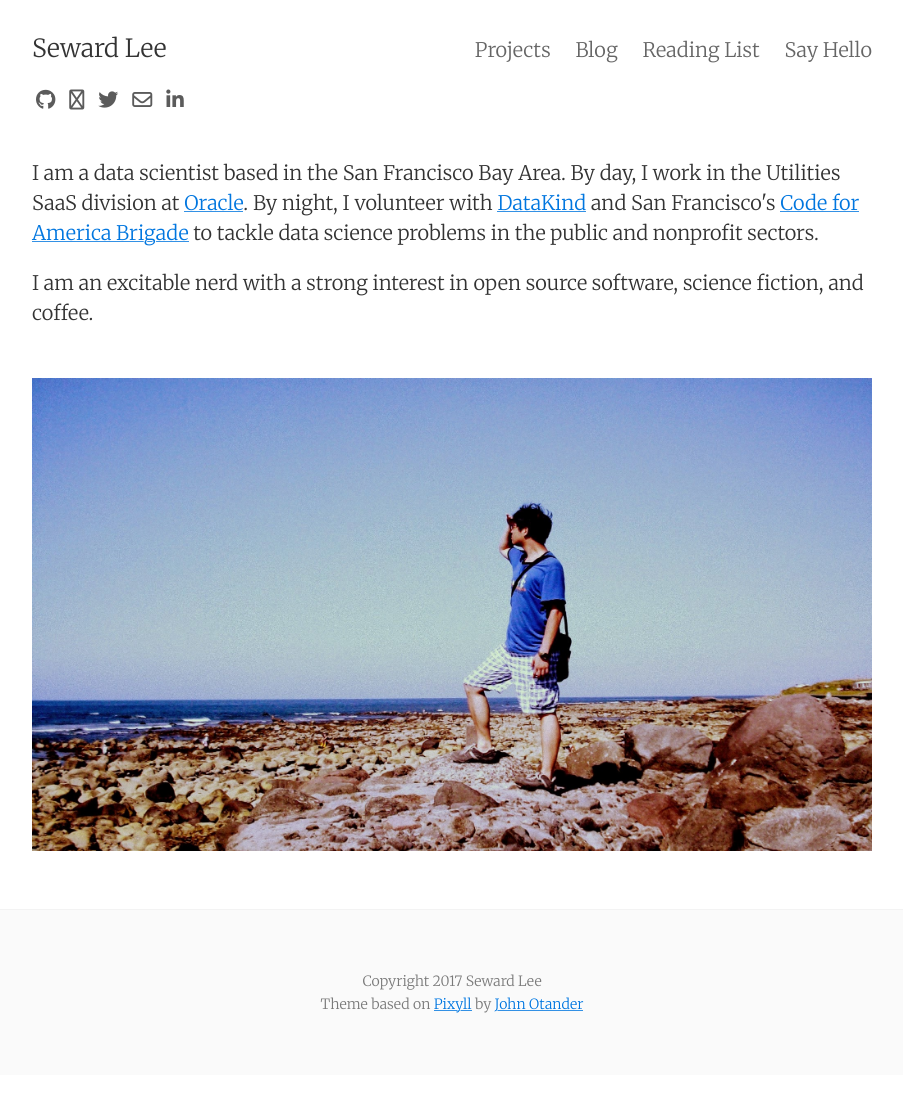
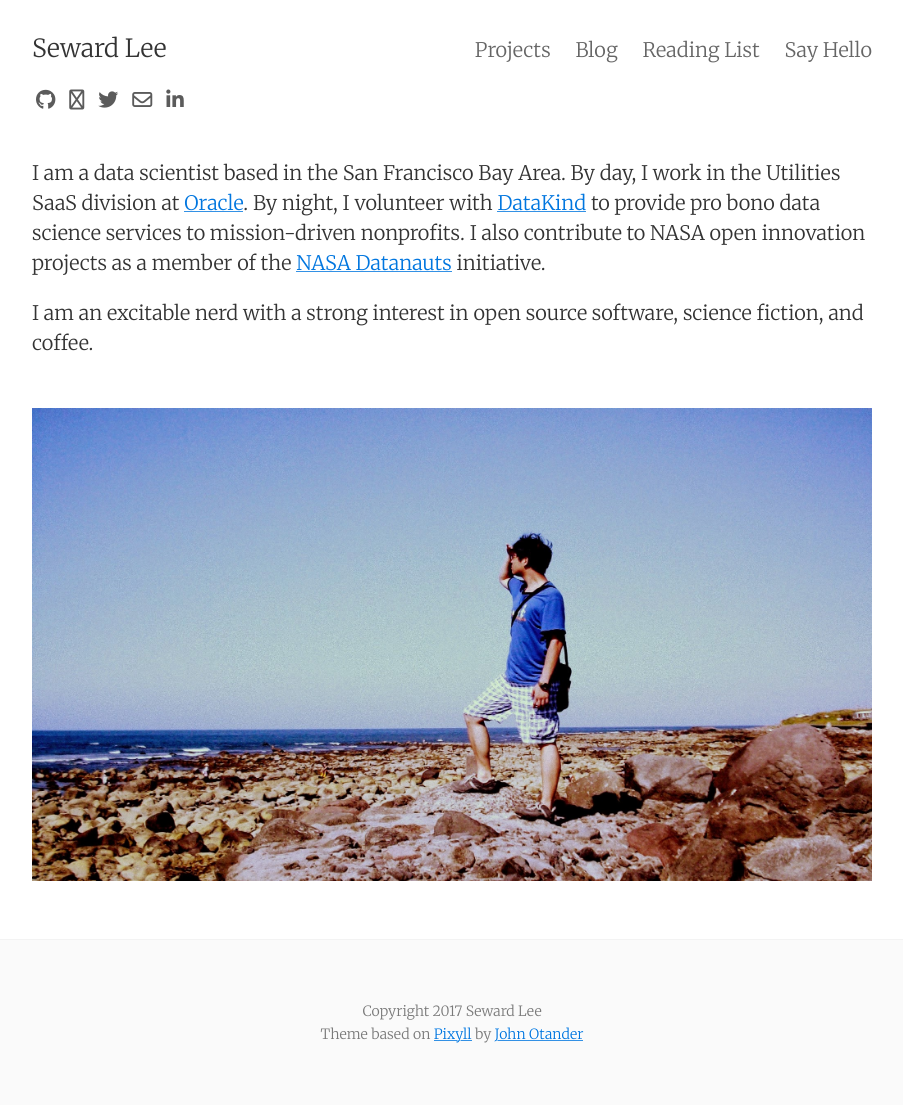
Before and after one commit to sewardlee337/sewardlee337.github.io, a Jekyll site: the page built from index.html, in a window 1280 px wide. Shown: the whole page, without its empty margins (188-1091 px from the left). Built offline with Jekyll 4.4.1, drawn with Linux system fonts in a browser that asks for light colours; nearby versions of some CDN libraries; the list of posts is cut into pages by our own code; before the commit the page ends 1075 px from its top, so only the background shows below that.

Commit message:
Update homepage

```diff
--- a/index.html
+++ b/index.html
@@ -6,11 +6,13 @@ layout: default
 <div class="home">
 
 <p>
-I am a data scientist based in the San Francisco Bay Area. By day, I work in
-the Utilities SaaS division at <a href="https://www.oracle.com/index.html">
-Oracle</a>. By night, I volunteer with <a href = "http://www.datakind.org/">
-DataKind</a> and San Francisco's <a href="http://codeforsanfrancisco.org/">Code for
-America Brigade</a> to tackle data science problems in the public and nonprofit sectors.
+  I am a data scientist based in the San Francisco Bay Area. By day, I work in
+  the Utilities SaaS division at <a href="https://www.oracle.com/index.html">
+  Oracle</a>. By night, I volunteer with <a href = "http://www.datakind.org/">
+  DataKind</a> to provide pro bono data science services to mission-driven
+  nonprofits. I also contribute to NASA open innovation projects as a member
+  of the <a href = "https://open.nasa.gov/explore/datanauts/">NASA Datanauts</a>
+  initiative.
 </p>
 
 <p>
```
Also changed, not shown: readinglist.md (+1 -0 lines).
